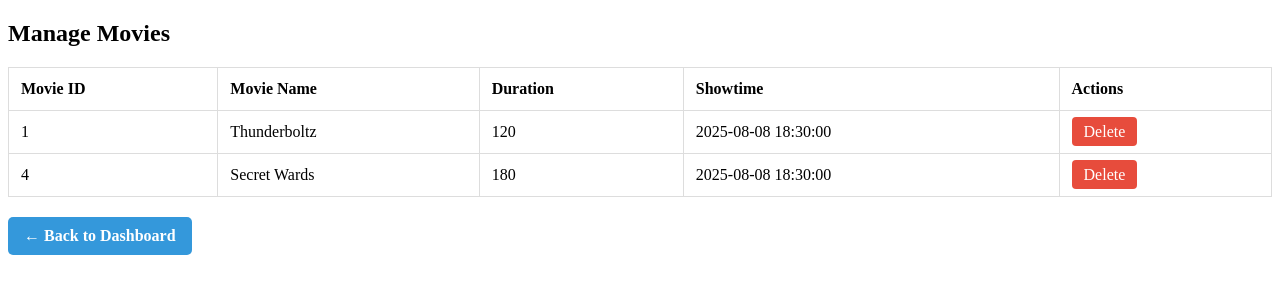
After one commit to iamhonggg/Database-and-Cloud-Security-, a PHP site: page /manage_movies.php in a window 1280 px wide. The commit adds this page. Shown: the top 300 px of the page. Run offline with PHP 8.4, Linux system fonts and the light colour scheme; a user stored in the database is signed in; data comes from the database, SQL or seed files in the repository.

Commit message:
Add files via upload

```diff
--- a/admin_dashboard.php
+++ b/admin_dashboard.php
@@ -118,6 +118,7 @@ logActivity($conn, $_SESSION['user_id'], $_SESSION['role'], "Accessed admin dash
 
         <div class="nav-links">
             <a href="add_movie.php">Add Movie</a>
+            <a href="manage_movies.php">Manage Movies</a>
             <a href="view_logs.php">View Admin Logs</a>
         </div>
 
--- /dev/null
+++ b/manage_movies.php
@@ -0,0 +1,91 @@
+<?php
+session_start();
+
+if (!isset($_SESSION['user_id']) || $_SESSION['role'] !== 'admin') {
+    echo "Access denied.";
+    exit();
+}
+
+$conn = new mysqli("localhost", "root", "", "cinema_booking");
+if ($conn->connect_error) {
+    die("Connection failed: " . $conn->connect_error);
+}
+
+$result = $conn->query("SELECT * FROM movies");
+?>
+
+<!DOCTYPE html>
+<html>
+<head>
+    <title>Manage Movies</title>
+    <style>
+        table {
+            width: 100%;
+            border-collapse: collapse;
+            margin-top: 20px;
+        }
+
+        th, td {
+            padding: 12px;
+            border: 1px solid #ddd;
+            text-align: left;
+        }
+
+        .delete-btn {
+            background-color: #e74c3c;
+            color: white;
+            padding: 6px 12px;
+            border: none;
+            border-radius: 4px;
+            text-decoration: none;
+        }
+
+        .delete-btn:hover {
+            background-color: #c0392b;
+        }
+    </style>
+</head>
+<body>
+
+<h2>Manage Movies</h2>
+
+<?php if (isset($_GET['deleted'])): ?>
+    <p style="color: green;">Movie deleted successfully.</p>
+<?php endif; ?>
+
+<table>
+    <tr>
+        <th>Movie ID</th>
+        <th>Movie Name</th>
+        <th>Duration</th>
+        <th>Showtime</th>
+        <th>Actions</th>
+    </tr>
+    <?php while ($row = $result->fetch_assoc()): ?>
+    <tr>
+        <td><?= htmlspecialchars($row['movie_id']) ?></td>
+        <td><?= htmlspecialchars($row['movie_name']) ?></td>
+        <td><?= htmlspecialchars($row['duration']) ?></td>
+        <td><?= htmlspecialchars($row['showtime']) ?></td>
+        <td>
+            <a class="delete-btn" href="delete_movie.php?movie_id=<?= $row['movie_id'] ?>" onclick="return confirm('Are you sure you want to delete this movie?');">Delete</a>
+        </td>
+    </tr>
+    <?php endwhile; ?>
+</table>
+
+<a href="admin_dashboard.php" style="
+    display: inline-block;
+    margin-top: 20px;
+    padding: 10px 16px;
+    background-color: #3498db;
+    color: white;
+    text-decoration: none;
+    border-radius: 5px;
+    font-weight: bold;
+">← Back to Dashboard</a>
+
+</body>
+</html>
+
+<?php $conn->close(); ?>
```
Also changed, not shown: delete_movie.php (+26 -8 lines), log_activity.php (+10 -2 lines).
